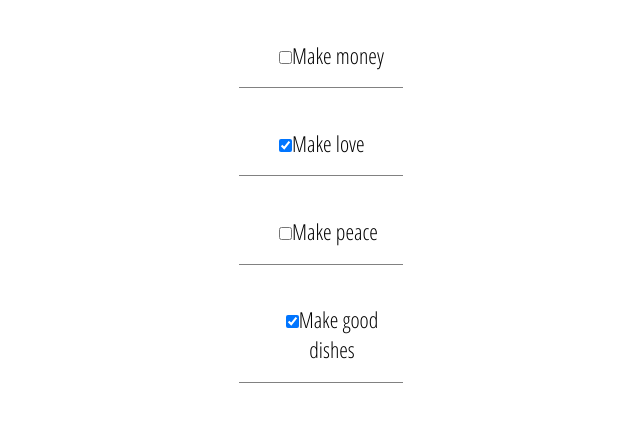
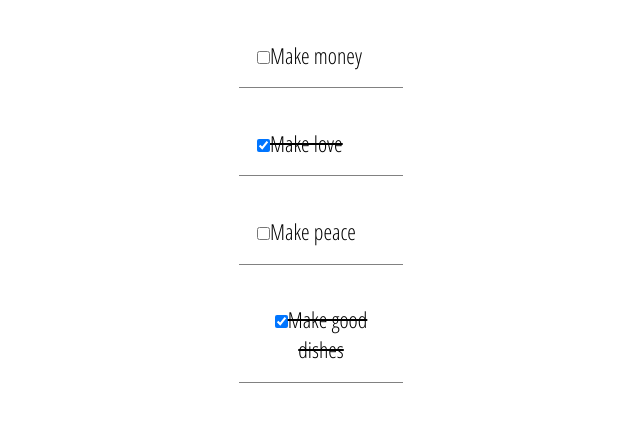
Before and after one commit to Audreyritzenthaler/todolist, a React (Create React App) app: page / in a window 1280 px wide. Shown: the top 422 px of the page, without its empty margins (319-959 px from the left). Built offline with nearby package versions, Linux system fonts and the light colour scheme.

Commit message:
del useless const + add style to label

```diff
--- a/src/components/ToDoItem.css
+++ b/src/components/ToDoItem.css
@@ -20,6 +20,6 @@
   margin-left: 1em;
 }
 
-input:checked + p{
+.tadam {
   text-decoration: line-through;
 }
--- a/src/components/ToDoItem.js
+++ b/src/components/ToDoItem.js
@@ -5,7 +5,7 @@ const ToDoItem = ({ text, complete, checkFunction, id }) => {
 
   return (
     <div className='item'>
-      <label className='inItem'>
+      <label className={complete ? 'tadam' : null}>
       <input
         id={id}
         className='checkBox'
--- a/src/components/ToDoList.js
+++ b/src/components/ToDoList.js
@@ -11,7 +11,7 @@ const ToDoList = () => {
 
   const checkFunc = (id) => {
     const todosTmp = [...todosData]
-    const updatedTodos = todosTmp.map(todo => {
+    todosTmp.map(todo => {
       if (todo.id === id) {
         todo.complete = !todo.complete
       }
```
